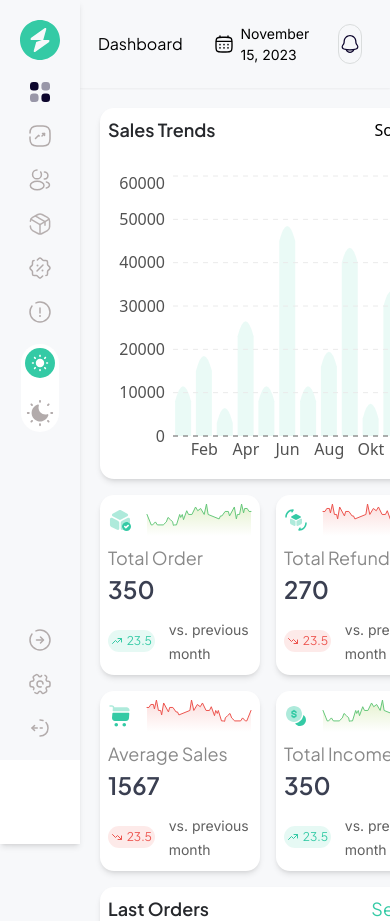
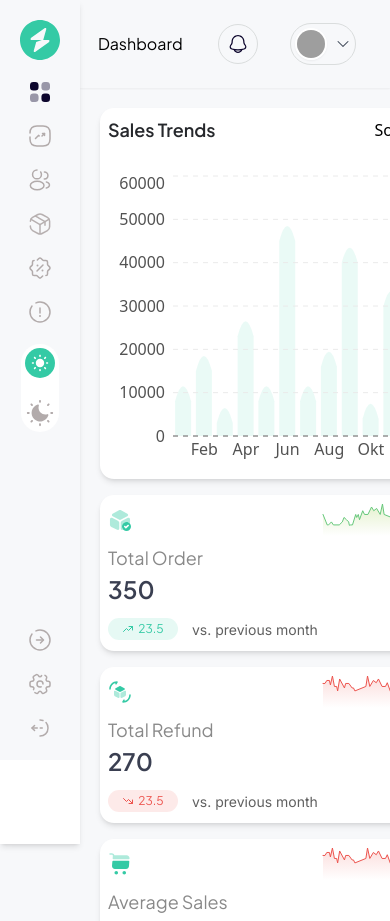
Before and after one commit to Superstahn95/analytics-dashboard, a React (Vite) app: page / in a window 390 px wide. Shown: the top 921 px of the page. Built offline with nearby package versions, Linux system fonts and the light colour scheme; grey boxes are pictures that could not be loaded.

Commit message:
Made topbar responsive by hiding some elements not really required for mobile mode

```diff
--- a/src/components/Sidebar.jsx
+++ b/src/components/Sidebar.jsx
@@ -23,7 +23,7 @@ function Sidebar() {
     //     <Controls />
     //   </div>
     // </div>
-    <div className=" shadow-md  bg-white  fixed w-[80px] top-0 left-0 h-full dark:bg-slate-800">
+    <div className=" shadow-md  bg-white  fixed w-[80px] z-[99] top-0 left-0 h-full dark:bg-slate-800 ">
       <div className="p-[20px] flex flex-col items-center justify-between bg-[#F7F8FA] dark:bg-slate-900 h-[90vh]">
         {/* logo div */}
         <div className="flex flex-col space-y-5 items-center justify-center">
--- a/src/components/Statistics.jsx
+++ b/src/components/Statistics.jsx
@@ -14,7 +14,7 @@ function Statistics() {
           <Chart />
         </div>
         {/* analytics */}
-        <div className="md:col-span-2 grid grid-cols-2 gap-4">
+        <div className="md:col-span-2 grid md:grid-cols-2 gap-4">
           {dashboardAnalytics.map((analytics) => (
             <AnalyticsCard key={analytics.id} analytics={analytics} />
           ))}
--- a/src/components/TopBar.jsx
+++ b/src/components/TopBar.jsx
@@ -22,7 +22,7 @@ function TopBar() {
         </div>
 
         {/* date div */}
-        <div className="flex items-center space-x-2">
+        <div className=" items-center space-x-2 hidden md:flex">
           <img src={Calender} alt="" />
           <span className="font-inter text-[14px]">November 15, 2023</span>
         </div>
```
